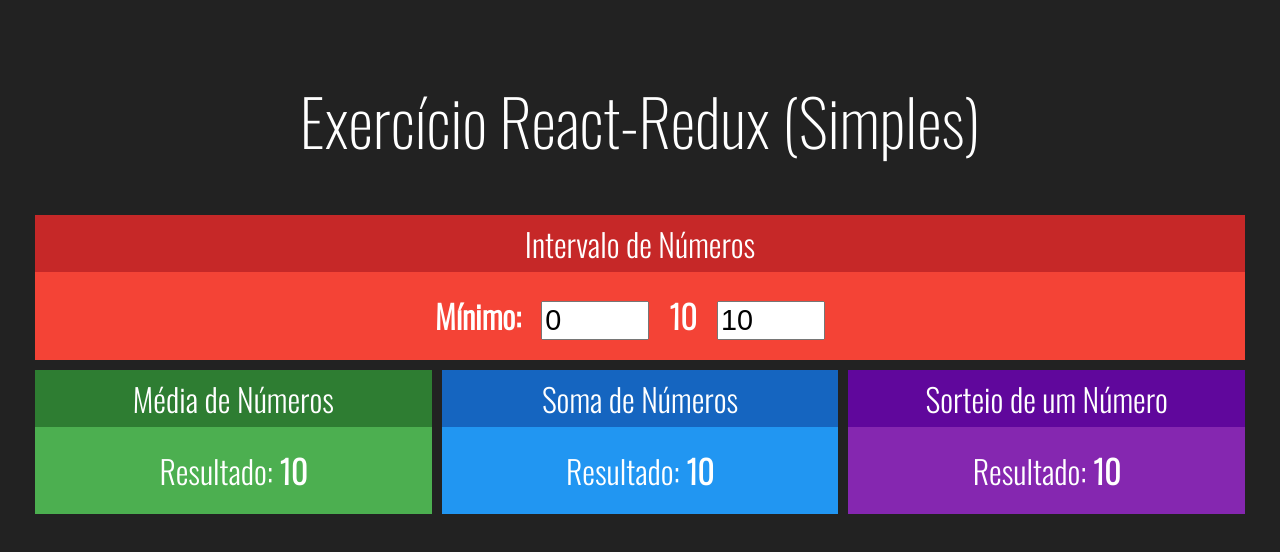
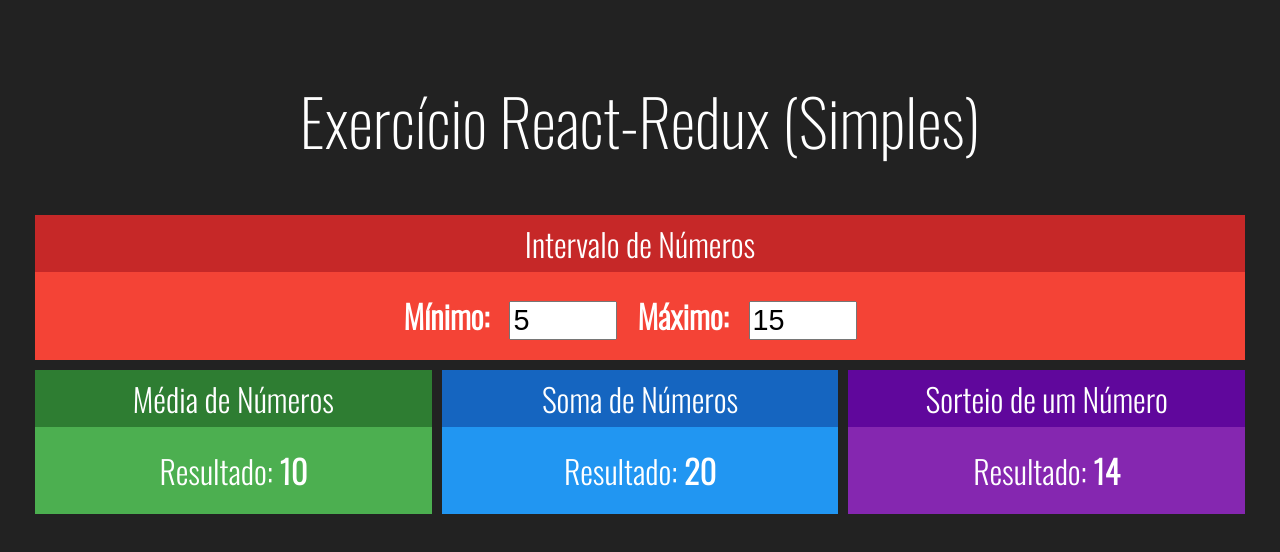
Before and after one commit to includeDaniel/React-Redux-Simples, a React (Create React App) app in the folder redux-simples/: page / in a window 1280 px wide. Shown: the top 552 px of the page. Built offline with nearby package versions, Linux system fonts and the light colour scheme.

Commit message:
using redux

```diff
--- a/redux-simples/src/components/Media.jsx
+++ b/redux-simples/src/components/Media.jsx
@@ -1,16 +1,26 @@
 import React from "react";
 import Card from "./Card";
+import { connect } from "react-redux";
 
 // eslint-disable-next-line
-export default (props) => {
+const Media = ({ max, min }) => {
   return (
     <Card title="Média de Números" green>
       <div>
         <span>
           <span>Resultado: </span>
-          <strong>10</strong>
+          <strong>{(max + min) / 2}</strong>
         </span>
       </div>
     </Card>
   );
 };
+
+function mapStateToProps(state) {
+  return {
+    min: state.numeros.min,
+    max: state.numeros.max,
+  };
+}
+
+export default connect(mapStateToProps)(Media);
--- a/redux-simples/src/components/Soma.jsx
+++ b/redux-simples/src/components/Soma.jsx
@@ -1,16 +1,26 @@
 import React from "react";
+import { connect } from "react-redux";
 import Card from "./Card";
 
 // eslint-disable-next-line
-export default (props) => {
+const Soma = ({ max, min }) => {
   return (
     <Card title="Soma de Números" blue>
       <div>
         <span>
           <span>Resultado: </span>
-          <strong>10</strong>
+          <strong>{max + min}</strong>
         </span>
       </div>
     </Card>
   );
 };
+
+function mapStateToProps(state) {
+  return {
+    min: state.numeros.min,
+    max: state.numeros.max,
+  };
+}
+
+export default connect(mapStateToProps)(Soma);
--- a/redux-simples/src/components/Sorteio.jsx
+++ b/redux-simples/src/components/Sorteio.jsx
@@ -1,16 +1,27 @@
 import React from "react";
+import { connect } from "react-redux";
 import Card from "./Card";
 
 // eslint-disable-next-line
-export default (props) => {
+const Sorteio = ({ min, max }) => {
+  const aleatorio = parseInt(Math.random() * max);
   return (
     <Card title="Sorteio de um Número" purple>
       <div>
         <span>
           <span>Resultado: </span>
-          <strong>10</strong>
+          <strong>{aleatorio}</strong>
         </span>
       </div>
     </Card>
   );
 };
+
+function mapStateToProps(state) {
+  return {
+    min: state.numeros.min,
+    max: state.numeros.max,
+  };
+}
+
+export default connect(mapStateToProps)(Sorteio);
--- a/redux-simples/src/components/intervalo.jsx
+++ b/redux-simples/src/components/intervalo.jsx
@@ -1,21 +1,31 @@
 import "./Intervalo.css";
 import React from "react";
 import Card from "./Card";
+import { connect } from "react-redux";
 
 // eslint-disable-next-line
-export default (props) => {
+const Intervalo = ({ max, min }) => {
   return (
     <Card title="Intervalo de Números" red>
       <div className="Intervalo">
         <span>
           <strong>Mínimo:</strong>
-          <input type="number" value={0} readOnly />
+          <input type="number" value={min} readOnly />
         </span>
         <span>
-          <strong>10</strong>
-          <input type="number" value={10} readOnly />
+          <strong>Máximo:</strong>
+          <input type="number" value={max} readOnly />
         </span>
       </div>
     </Card>
   );
 };
+
+function mapStateToProps(state) {
+  return {
+    min: state.numeros.min,
+    max: state.numeros.max,
+  };
+}
+
+export default connect(mapStateToProps)(Intervalo);
--- a/redux-simples/src/store/storeConfig.js
+++ b/redux-simples/src/store/storeConfig.js
@@ -2,13 +2,14 @@
 
 const reducers = combineReducers({
     numeros: function (state, action) {
-        console.log(state, ' ', action)
+        //console.log(state, ' ', action)
         return {
-            min: 1,
-            max: 10
+            min: 5,
+            max: 15
         }
     },
     nomes: function (state, action) {
+        //console.log(state, ' ', action)
         return [
             'Ana',
             'Bia',
```
